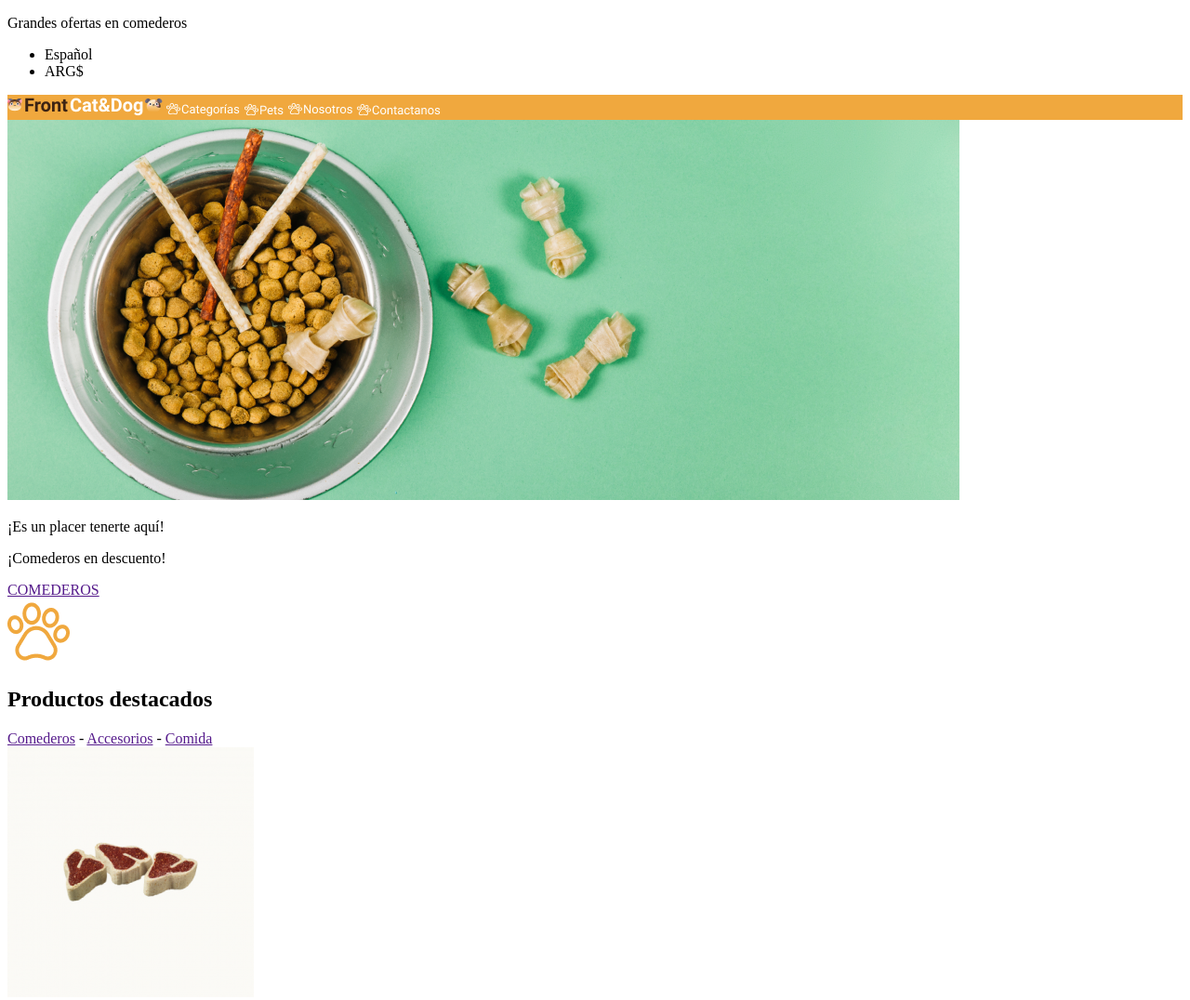
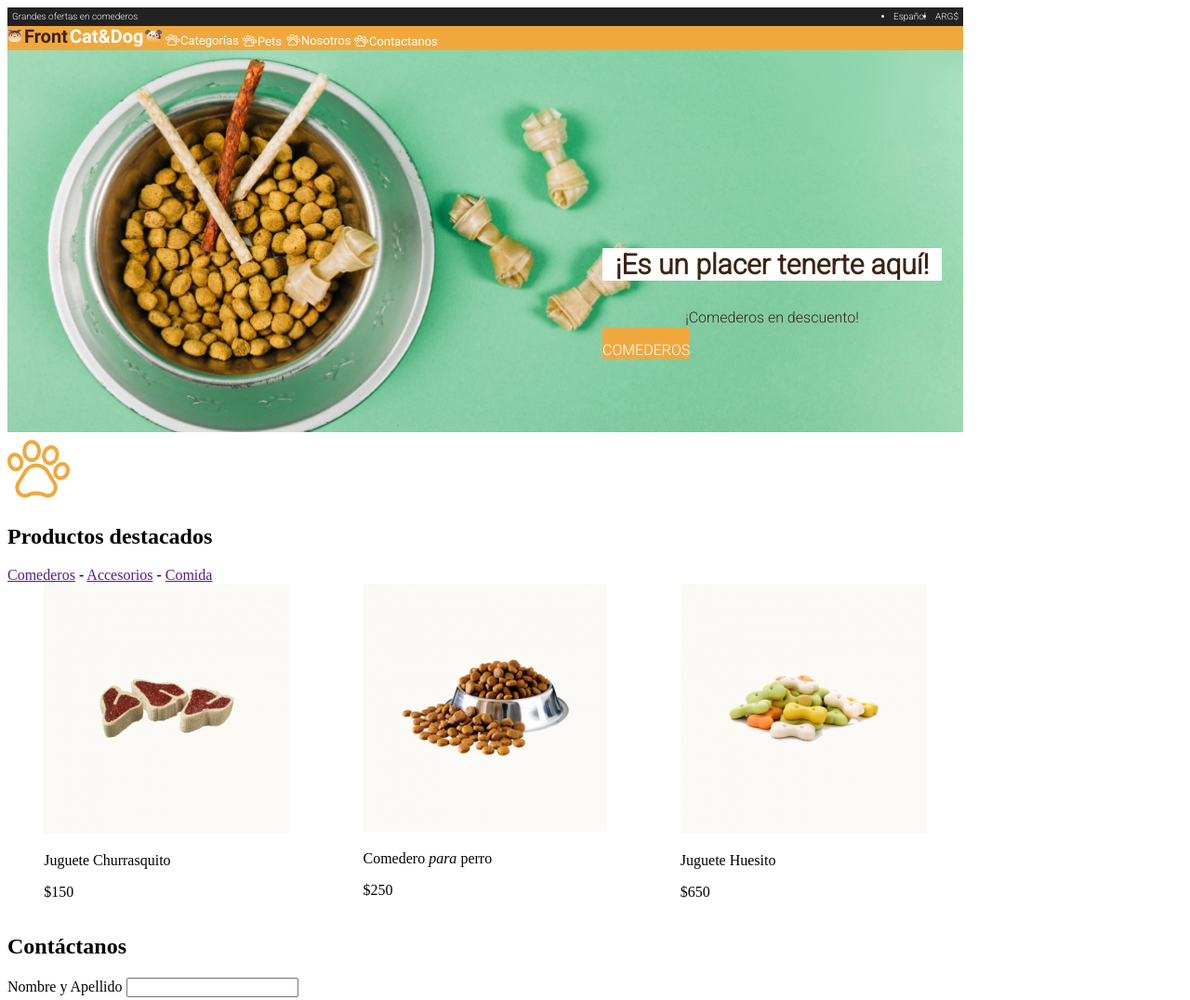
Before and after one commit to Gabrielrtesoro/FrontEnd1, a plain HTML site: page petshop/root/index.html in a window 1280 px wide. Shown: the top 1076 px of the page at 93% size. Drawn offline with Linux system fonts and the light colour scheme.

Commit message:
se le da estilo flex al header

```diff
--- a/petshop/root/css/style.css
+++ b/petshop/root/css/style.css
@@ -1,5 +1,103 @@
-.navBar {
+@import url('https://fonts.googleapis.com/css2?family=Roboto:wght@100;300&display=swap');
+
+*{
+    box-sizing: border-box;
+}
+
+body{
+    width: 1028px;
+    height: 1028px;
+}
+#zoneBar{
+    align-items: center;
+    height: 20px;
+    display: flex;
+    justify-content: space-between;
+    background-color: #222222;
+    color: #F3F3F3;
+    font-family: 'Roboto';
+    font-style: normal;
+    font-weight: normal;
+    font-size: 10px;
+    line-height: 12px;
+    }
+
+#zoneBar ul{
+
+    display: flex;
+    flex-direction: row;
+
+}
+#zoneBar p{
+    margin-left: 5px;
+}
+#zoneBar ul li{
+    position: relative;
+    margin-left: 5px;
+    margin-right: 5px;
+}
+
+.navBar{
+    background-color: #F0A83E;
+    font-family: Roboto;
+    font-style: normal;
+    font-weight: normal;
+    font-size: 13px;
+    line-height: 15px;
+    }
+
+#banner{
+   width: 1028px;
+}
+
+#sobreBanner{
+    position: absolute;
+    width: 365px;
+    height: 85px;
+    left: 648px;
+    top: 237px;
+
+}
+
+#bienvenido{
+    background-color: #ffffff;
+    font-family: Roboto;
+    font-style: normal;
+    font-weight: bold;
+    font-size: 30px;
+    line-height: 35px;
+    text-align: center;
+    color: #3C2313;
+}
+
+#descuento{
+    font-family: Roboto;
+    font-style: normal;
+    font-weight: normal;
+    font-size: 16px;
+    line-height: 19px;
+    text-align: center;
+    color: #3C2313;
+    }
+
+#botonComederos{
+
 
     background-color: #F0A83E;
+    font-family: Roboto;
+    text-decoration: none;
+    font-style: normal;
+    font-weight: normal;
+    font-size: 16px;
+    line-height: 19px;
+    text-align: center;
+    padding-top: 15px;
+    color: #FFFFFF;
 
 }
+
+#productos {
+    display: flex;
+    justify-content: space-around;
+
+}
--- a/petshop/root/index.html
+++ b/petshop/root/index.html
@@ -12,7 +12,7 @@
 <body>
     <header>
 
-            <nav>
+            <nav id="zoneBar">
                 <p>Grandes ofertas en comederos</p>
                <ul>
                    <li>Español</li>
@@ -27,18 +27,24 @@
                 <a href=""><img src="img/Sobre Nosotros.png" alt=""></a>
                 <a href=""><img src="img/Contactanos.png" alt=""></a>
             </nav>
+
     </header>
+
 
     <main>
 
-        <section>
-           <img src="img/bowl-and-pet-daities-on-green-background 1.png" alt="">
-           <p>¡Es un placer tenerte aquí!</p>
-           <p>¡Comederos en descuento!</p>
-           <a href="">COMEDEROS</a>
+
+        <section >
+           <img id="banner" src="img/bowl-and-pet-daities-on-green-background 1.png" alt="">
+           <article id="sobreBanner">
+                <p id="bienvenido">¡Es un placer tenerte aquí!</p>
+                <p id="descuento">¡Comederos en descuento!</p>
+                <a id="botonComederos" href="">COMEDEROS</a>
+            </article>
         </Section>
 
-        <section>
+        <section >
+
             <img src="img/Pata titulo.png" alt="">
             <h1>Productos destacados</h1>
              <nav>
@@ -46,7 +52,7 @@
                  <a href="">Accesorios</a> -
                  <a href="">Comida</a>
             </nav>
-
+            <div id="productos">
             <article>
                 <img src="img/churrasquito.png" alt="Juguete Churrasquito">
                 <p>Juguete Churrasquito</p>
@@ -54,7 +60,7 @@
             </article>
             <article>
                <img src="img/comedero.png" alt="Comedero para perro">
-               <p>Comedero para perro</p>
+               <p>Comedero <em>para</em>  perro</p>
                <p>$250</p>
             </article>
             <article>
@@ -62,7 +68,7 @@
                 <p>Juguete Huesito</p>
                 <p>$650</p>
             </article>
-
+        </div>
             <h2>Contáctanos</h2>
             <form action="petshop.php" method="get">
                 <p>Nombre y Apellido <input type="text"></p>
```
Lines whose indentation alone changed are shown as unchanged.
